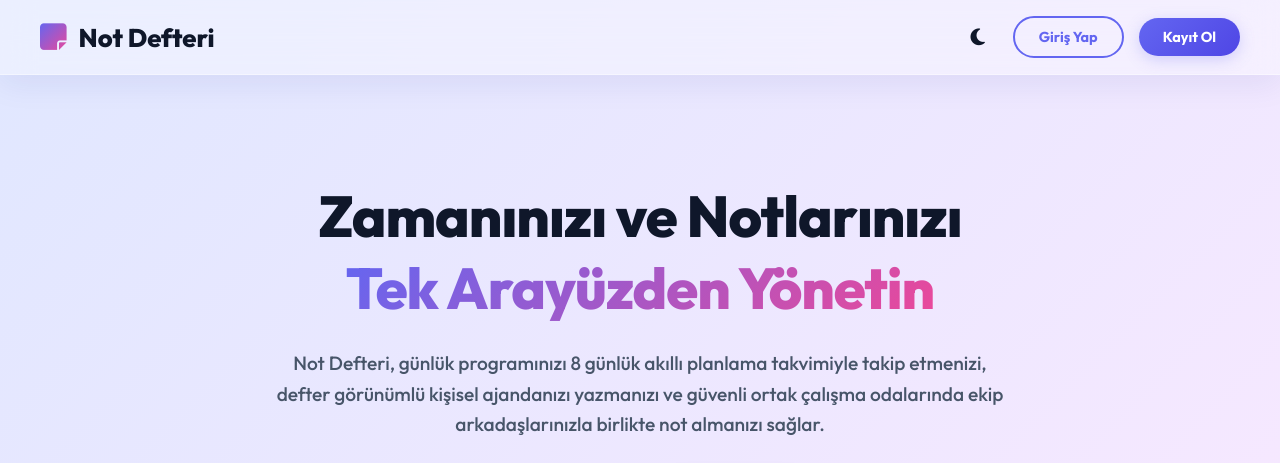
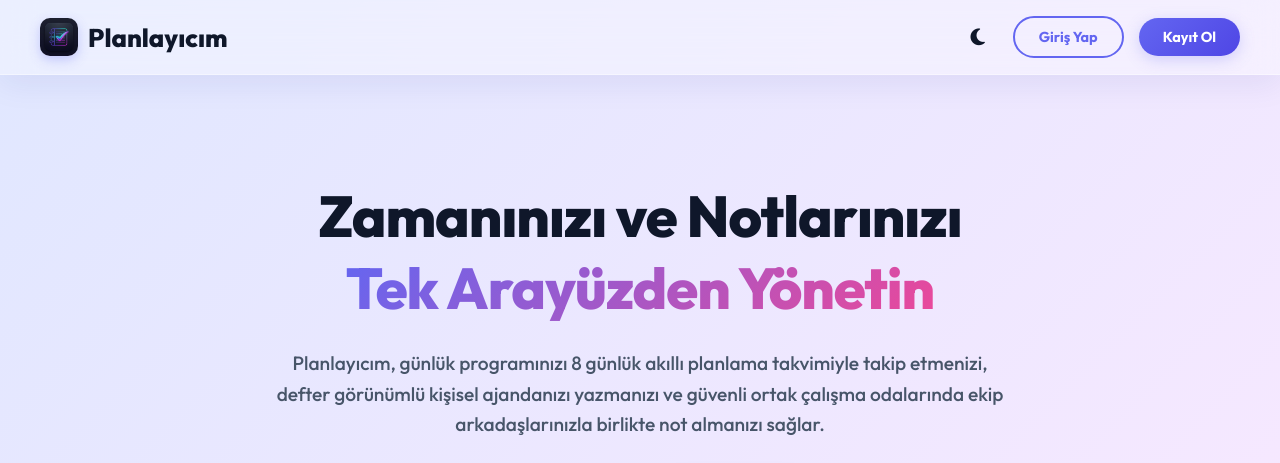
Before and after one commit to ilaydakzld/notdefteri, a Django app: page / in a window 1280 px wide. Shown: the top 463 px of the page. Run offline with Django 5.2, Linux system fonts and the light colour scheme.

Commit message:
Update site name to Planlayicim and add new logo branding

```diff
--- a/templates/landing.html
+++ b/templates/landing.html
@@ -4,7 +4,7 @@
 <head>
     <meta charset="UTF-8">
     <meta name="viewport" content="width=device-width, initial-scale=1.0">
-    <title>Not Defteri - Kusursuz Kişisel Asistanınız</title>
+    <title>Planlayıcım - Kusursuz Kişisel Asistanınız</title>
     <!-- Google Fonts -->
     <link href="https://fonts.googleapis.com/css2?family=Outfit:wght@300;400;500;600;700;800&family=Poppins:wght@300;400;500;600;700&display=swap" rel="stylesheet">
     <!-- FontAwesome Icons -->
@@ -566,9 +566,9 @@
 
     <!-- Header Navigation -->
     <header>
-        <a href="#" class="logo">
-            <i class="fas fa-sticky-note"></i>
-            Not Defteri
+        <a href="#" class="logo" style="display: flex; align-items: center; gap: 10px; text-decoration: none;">
+            <img src="{% static 'logo.png' %}" alt="Planlayıcım Logo" style="width: 38px; height: 38px; border-radius: 10px; object-fit: cover; box-shadow: 0 4px 12px rgba(99, 102, 241, 0.3);">
+            <span>Planlayıcım</span>
         </a>
         <div class="nav-buttons" style="display: flex; align-items: center; gap: 15px;">
             <button onclick="toggleTheme()" title="Temayı Değiştir" style="background: none; border: none; cursor: pointer; color: var(--dark); font-size: 1.2rem; display: flex; align-items: center; justify-content: center; padding: 8px; border-radius: 50%; width: 40px; height: 40px; transition: background 0.2s ease;">
@@ -583,7 +583,7 @@
         <!-- Hero Section -->
         <section class="hero">
             <h1>Zamanınızı ve Notlarınızı <br><span>Tek Arayüzden Yönetin</span></h1>
-            <p>Not Defteri, günlük programınızı 8 günlük akıllı planlama takvimiyle takip etmenizi, defter görünümlü kişisel ajandanızı yazmanızı ve güvenli ortak çalışma odalarında ekip arkadaşlarınızla birlikte not almanızı sağlar.</p>
+            <p>Planlayıcım, günlük programınızı 8 günlük akıllı planlama takvimiyle takip etmenizi, defter görünümlü kişisel ajandanızı yazmanızı ve güvenli ortak çalışma odalarında ekip arkadaşlarınızla birlikte not almanızı sağlar.</p>
             <div class="cta-group">
                 <a href="{% url 'register' %}" class="cta-btn primary">Şimdi Keşfet</a>
                 <a href="#features" class="cta-btn secondary">Nasıl Çalışır?</a>
@@ -732,7 +732,7 @@
 
     <!-- Footer -->
     <footer>
-        <p>&copy; 2026 Not Defteri Uygulaması. Tüm Hakları Saklıdır.</p>
+        <p>&copy; 2026 Planlayıcım Uygulaması. Tüm Hakları Saklıdır.</p>
     </footer>
 
     <script>
--- a/templates/note_edit.html
+++ b/templates/note_edit.html
@@ -3,7 +3,7 @@
 <head>
     <meta charset="UTF-8">
     <meta name="viewport" content="width=device-width, initial-scale=1.0">
-    <title>Not Düzenle</title>
+    <title>Not Düzenle - Planlayıcım</title>
     <link href="https://fonts.googleapis.com/css2?family=Poppins:wght@300;400;500;600;700&display=swap" rel="stylesheet">
     <link rel="stylesheet" href="https://cdnjs.cloudflare.com/ajax/libs/font-awesome/6.0.0-beta3/css/all.min.css">
     <style>
```
Also changed, not shown: templates/login.html (+5 -3 lines), templates/notehome.html (+6 -2 lines), templates/register.html (+5 -3 lines), static/logo.png (added), 1 other file.
